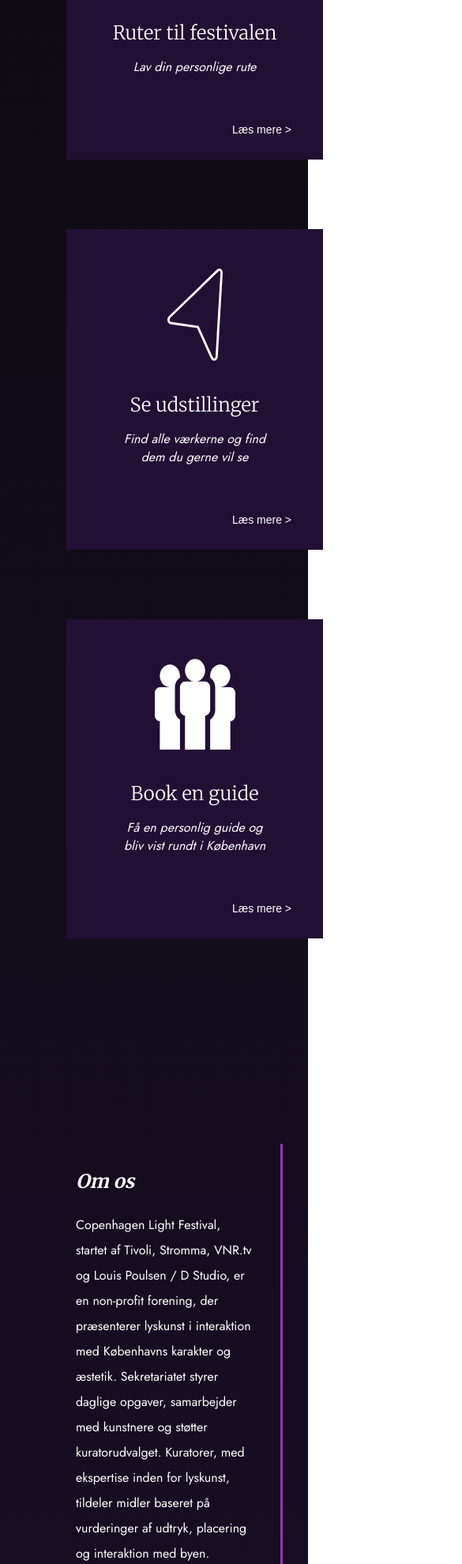
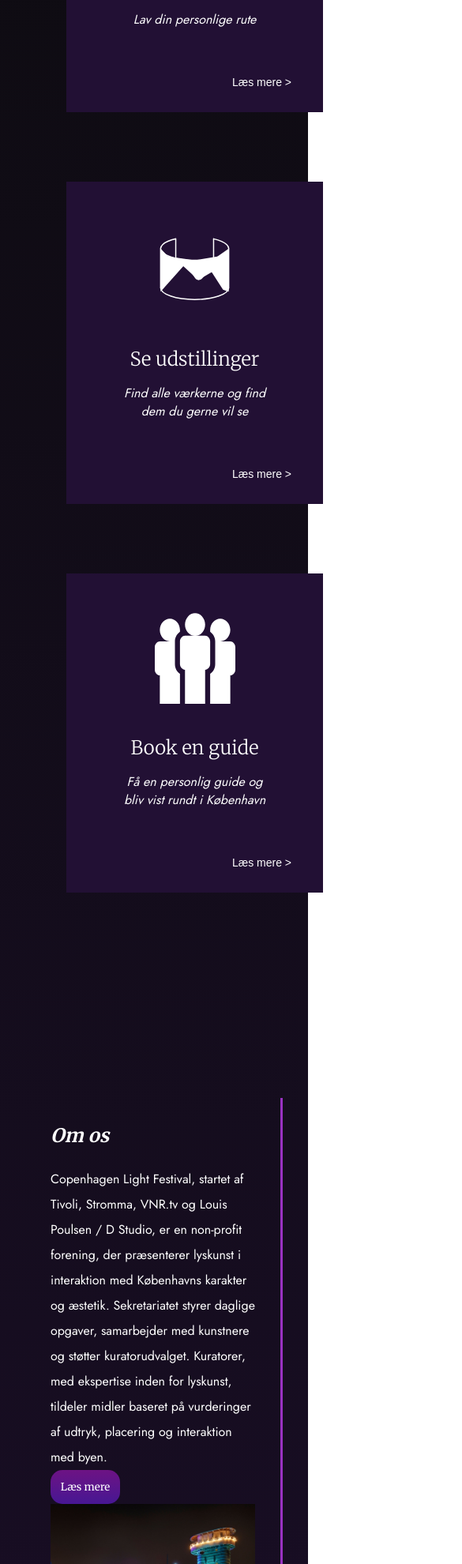
Before and after one commit to VictorS1303/clf_website, an Astro site: page / in a window 390 px wide. Shown: the part 845-2825 px from the top of the page at 79% size, 585 px wide, since content can reach past the window. Built offline with nearby package versions, Linux system fonts and the light colour scheme; Astro itself is replaced by a stand-in of ours.

Commit message:
landing page mobil

```diff
--- a/src/pages/index.astro
+++ b/src/pages/index.astro
@@ -26,7 +26,7 @@
         <img src="Vector (Stroke).svg" alt="ruter" class="info-img" />
       </InfoCard>
       <InfoCard header="Se udstillinger" text="Find alle værkerne og find dem du gerne vil se" click="Læs mere">
-        <img src="Vector (Stroke).svg" alt="ruter" class="info-img" />
+        <img src="vaerkicon.svg" alt="ruter" class="info-img3" />
       </InfoCard>
       <InfoCard header="Book en guide" text="Få en personlig guide og bliv vist rundt i København" click="Læs mere">
         <img src="vaadin_group.svg" alt="ruter" class="info-img2" />
@@ -64,8 +64,6 @@
   main {
     max-width: 1200px;
     margin: auto;
-    padding: 2rem;
-    margin-left: 2rem;
   }
 
   .infocards {
@@ -73,6 +71,7 @@
     flex-direction: column;
     gap: 3rem;
     margin-top: 5rem;
+    margin-left: 4rem;
   }
   .video_container {
     max-height: 80vh;
@@ -91,8 +90,8 @@
 
   .omos {
     position: relative;
-    margin-top: 15rem;
-    margin-bottom: 10rem;
+
+    margin: 15rem 2rem 10rem 2rem;
     border-top: 0;
     border-left: 0;
     border-right: 3px solid #9a32c2;
@@ -119,8 +118,7 @@
   }
 
   .nyhedsbrev {
-    margin-top: 15rem;
-    margin-bottom: 5rem;
+    margin: 15rem 2rem 5rem 2rem;
     border-left: 3px solid #9a32c2;
     border-top: 3px solid #9a32c2;
     border-bottom: 0;
@@ -156,12 +154,17 @@
     width: 102px;
     margin-top: 50px;
   }
+  .info-img3 {
+    width: 115px;
+    margin-top: 50px;
+  }
 
   @media (min-width: 800px) {
     .infocards {
       display: grid;
       grid-template-columns: 1fr 1fr 1fr;
       margin-top: 5rem;
+      margin-left: 0;
     }
 
     .omos {
@@ -189,6 +192,7 @@
       grid-row: 2/3;
       grid-column: 2/3;
       margin-bottom: 2rem;
+      justify-self: start;
     }
 
     .nyhedsbrev div:first-child {
```
Also changed, not shown: public/vaerkicon.svg (added).
